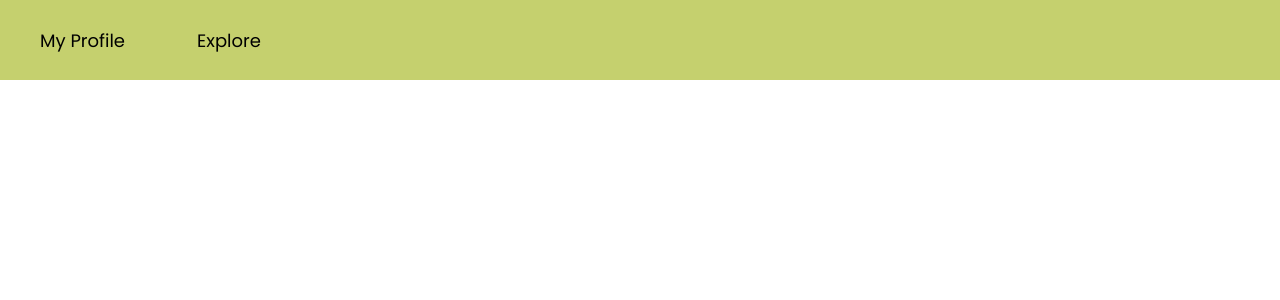
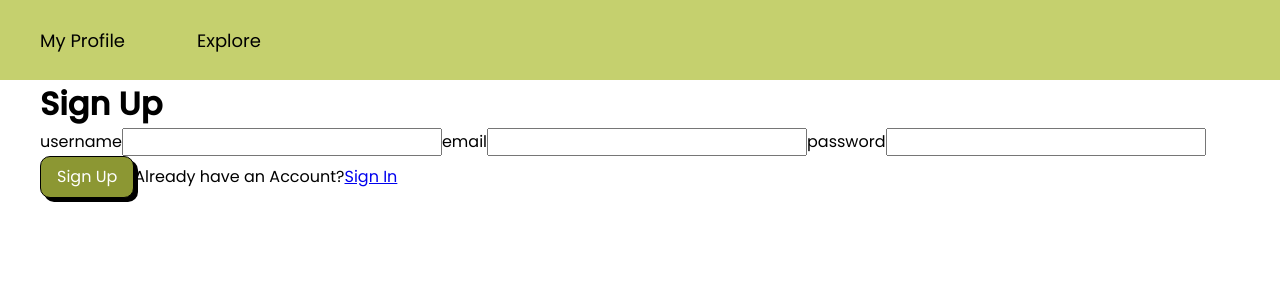
Before and after one commit to mahesh-143/codestreak, a React (Create React App) app in the folder client/codestreak/: page /signup in a window 1280 px wide. Before the commit this address had no page. Shown: the top 300 px of the page. Built offline with nearby package versions, Linux system fonts and the light colour scheme.

Commit message:
added sign in and sign up page

```diff
--- a/client/codestreak/src/App.jsx
+++ b/client/codestreak/src/App.jsx
@@ -5,6 +5,8 @@
 import { MyProfile } from "./pages/MyProfile";
 import { Container } from "./components/styles/Container.styled";
 import { UserPage } from "./pages/UserPage";
+import { Signin } from "./pages/Signin";
+import { Signup } from "./pages/Signup";
 
 function App() {
   const theme = {
@@ -25,6 +27,8 @@
     <Route path="/explore" element={<Explore />}/>
     <Route path="/" element={<MyProfile />}/>
     <Route path="/user/:id" element={<UserPage />}/>
+    <Route path="/signin" element={<Signin />}/>
+    <Route path="/signup" element={<Signup />}/>
     </Routes>
     </Container>
     </ThemeProvider>
--- a/client/codestreak/src/pages/MyProfile.jsx
+++ b/client/codestreak/src/pages/MyProfile.jsx
@@ -2,8 +2,11 @@
 import { UserProfile } from '../components/UserProfile'
 import { Post } from '../components/Post'
 import {posts} from '../UserPosts'
+import { Signin } from './Signin'
 
 export const MyProfile = () => {
+
+  let loggedIn = false
 
   const postDetails = posts.map(post => {
     return <Post
@@ -11,10 +14,15 @@
     {...post} />
   })
 
+  if(loggedIn){
     return (
       <>
         <UserProfile />
         {postDetails}
       </>
     )
+  } else {
+    return <Signin />
   }
+
+}
--- /dev/null
+++ b/client/codestreak/src/pages/Signin.jsx
@@ -0,0 +1,48 @@
+import React, { useState } from 'react'
+import { Button } from "../components/styles/Button.styled"
+import { Link } from 'react-router-dom'
+
+export const Signin = () => {
+
+    const [user, setUser] = useState("")
+
+    const handleChange= (e) => {
+        const name = e.target.name
+        const value = e.target.value
+        setUser((values) => ({...values, [name]: value}))
+    }
+
+    const handleSubmit = async (e) => {
+        e.preventDefault()
+
+    }
+  return (
+    <>
+    <h1>Sign In</h1>
+    <form onClick={handleSubmit}>
+        <label htmlFor="email">email</label>
+        <input
+            type="email"
+            name="email"
+            id="email"
+            value={user.email || ""}
+            onChange={handleChange}
+        />
+        <label htmlFor="password">password</label>
+        <input
+            type="password"
+            name="password"
+            id="password"
+            value={user.password || ""}
+            onChange={handleChange}
+        />
+
+        <Button type="submit">Sign in</Button>
+
+        Don't have an Account?
+        <Link to="/signup">Sign Up</Link>
+
+    </form>
+    </>
+  )
+}
--- /dev/null
+++ b/client/codestreak/src/pages/Signup.jsx
@@ -0,0 +1,56 @@
+import React, { useState } from 'react'
+import { Button } from "../components/styles/Button.styled"
+import  { Link } from "react-router-dom"
+
+export const Signup = () => {
+
+    const [user, setUser] = useState("")
+
+    const handleChange= (e) => {
+        const name = e.target.name
+        const value = e.target.value
+        setUser((values) => ({...values, [name]: value}))
+    }
+
+    const handleSubmit = async (e) => {
+        e.preventDefault()
+
+    }
+  return (
+    <>
+    <h1>Sign Up</h1>
+    <form  onSubmit={handleSubmit}>
+        <label htmlFor="userName">username</label>
+        <input
+            type="text"
+            name="username"
+            id="userName"
+            value={user.username || ""}
+            onChange={handleChange}
+        />
+        <label htmlFor="email">email</label>
+        <input
+            type="email"
+            name="email"
+            id="email"
+            value={user.email || ""}
+            onChange={handleChange}
+        />
+        <label htmlFor="password">password</label>
+        <input
+            type="password"
+            name="password"
+            id="password"
+            value={user.password || ""}
+            onChange={handleChange}
+        />
+
+        <Button type="submit">Sign Up</Button>
+
+        Already have an Account?
+        <Link to="/signin">Sign In</Link>
+
+    </form>
+    </>
+  )
+}
```
Lines whose indentation alone changed are shown as unchanged.
